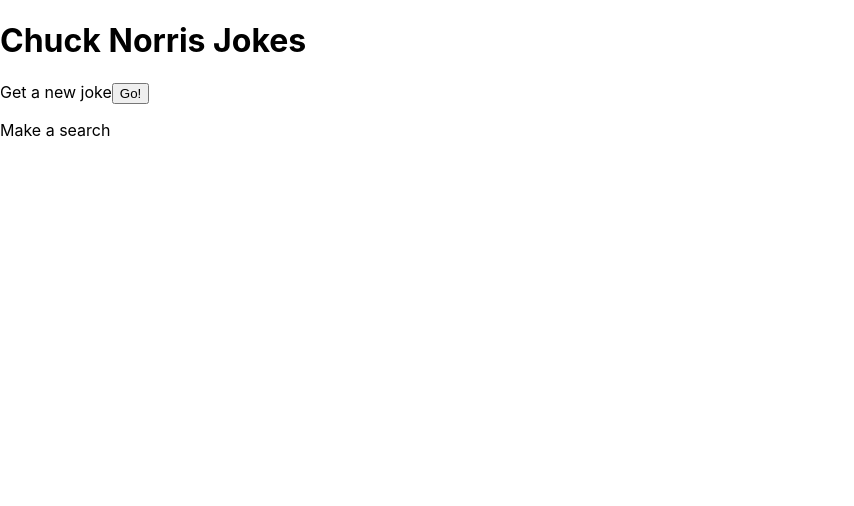
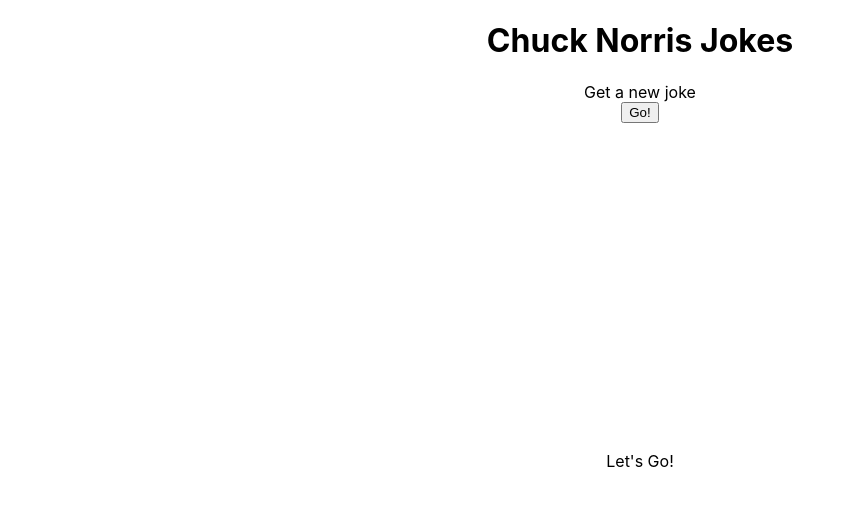
Before and after one commit to nisozakuto/chuck-norris, a React (Create React App) app: page / in a window 1280 px wide. Shown: the top 506 px of the page, without its empty margins (0-854 px from the left). Built offline with nearby package versions, Linux system fonts and the light colour scheme.

Commit message:
basic css added

```diff
--- a/src/App.css
+++ b/src/App.css
@@ -1,38 +1,24 @@
-.App {
+.wrapper{
+  display: flex;
+  flex-direction: column;
+  min-height: 100vh;
+}
+
+h1{
   text-align: center;
 }
 
-.App-logo {
-  height: 40vmin;
-  pointer-events: none;
+main{
+ display: flex;
+  flex-direction: column;
+  flex-grow: 1;
+  align-items: center;
+  justify-content: center;
+  margin: 0 15%;
 }
 
-@media (prefers-reduced-motion: no-preference) {
-  .App-logo {
-    animation: App-logo-spin infinite 20s linear;
-  }
-}
-
-.App-header {
-  background-color: #282c34;
-  min-height: 100vh;
+.jokesForm{
   display: flex;
   flex-direction: column;
   align-items: center;
-  justify-content: center;
-  font-size: calc(10px + 2vmin);
-  color: white;
 }
-
-.App-link {
-  color: #61dafb;
-}
-
-@keyframes App-logo-spin {
-  from {
-    transform: rotate(0deg);
-  }
-  to {
-    transform: rotate(360deg);
-  }
-}
--- a/src/App.js
+++ b/src/App.js
@@ -23,7 +23,6 @@
     )
       .then((res) => res.json())
       .then((res) => {
-        console.log(res);
         this.setState({
           randomResponse: res,
         });
@@ -40,17 +39,19 @@
 
   render() {
     return (
-      <div>
+      <div class="wrapper">
         <h1>Chuck Norris Jokes</h1>
         <form className="jokesForm" onSubmit={this.handleSubmit}>
           <label>Get a new joke</label>
           <input type="submit" value="Go!"></input>
         </form>
-        {this.state.randomResponse ? (
-          <p>{this.state.randomResponse.value}</p>
-        ) : (
-          <p>Make a search</p>
-        )}
+        <main>
+          {this.state.randomResponse ? (
+            <p>{this.state.randomResponse.value}</p>
+          ) : (
+            <p>Let's Go!</p>
+          )}
+        </main>
       </div>
     );
   }
```
Also changed, not shown: 1 other file (tests, documents, lock files or other folders).
